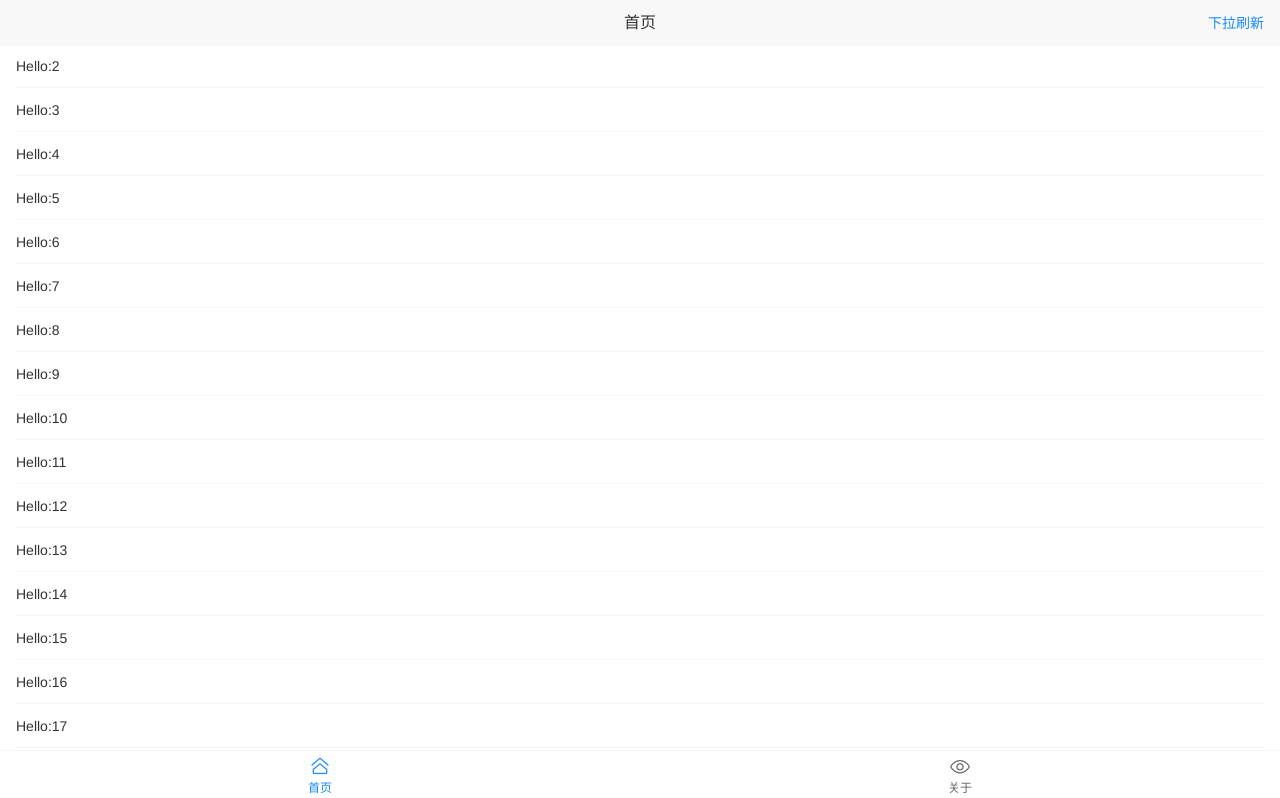
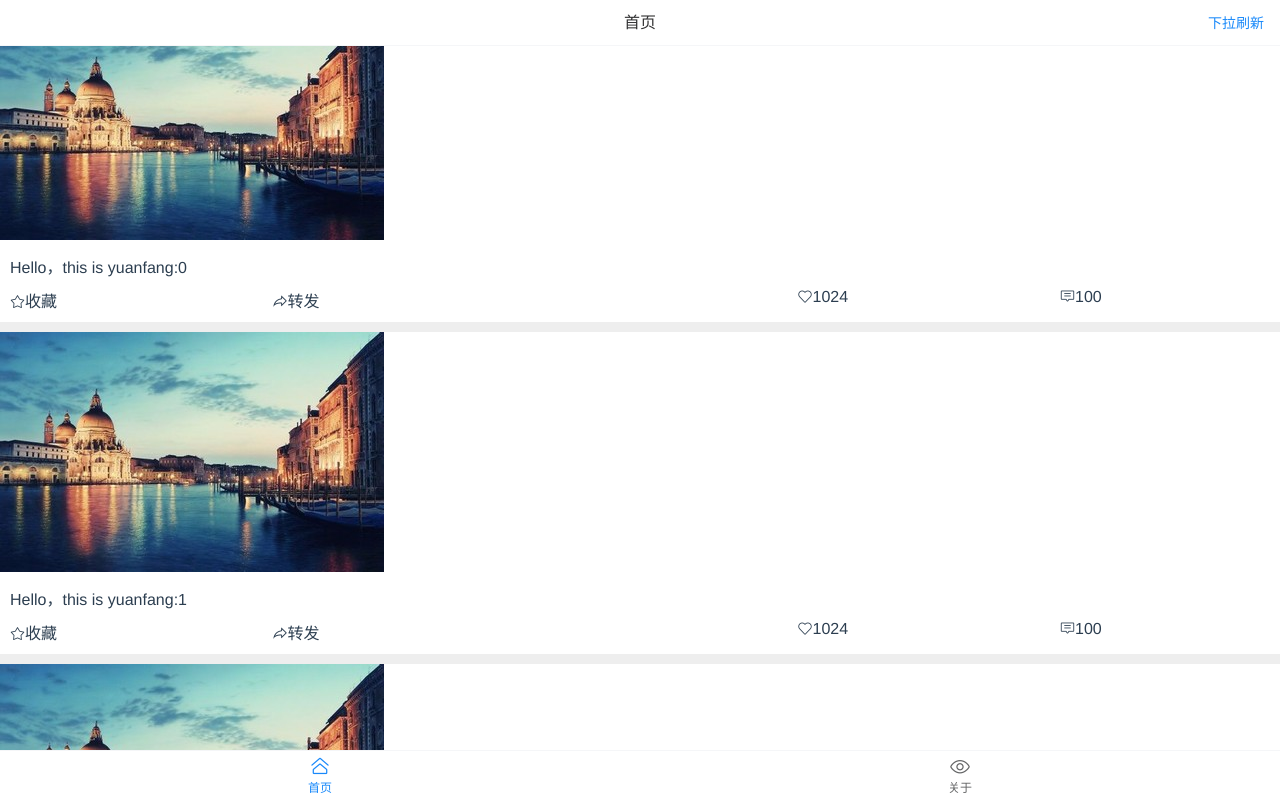
Before and after one commit to iyuanfang/vant_study, a Vue app: page /#/ in a window 1280 px wide. Shown: the top 798 px of the page. Built offline with nearby package versions, Linux system fonts and the light colour scheme.

Commit message:
仿微信视频号

```diff
--- a/src/views/About.vue
+++ b/src/views/About.vue
@@ -2,7 +2,7 @@
 <div class="about">
     <van-nav-bar title="关于" right-text="点赞" class="navbar" />
     <van-row class="row">
-        <van-col span="8">
+        <van-col span="5">
             <van-image round width="80px" height="80px" src="https://img.yzcdn.cn/vant/cat.jpeg" />
         </van-col>
         <van-col span="12" offset="2">
@@ -21,11 +21,11 @@
 
 <style>
 .about {
-    background-color: #f8f8f8;
+    background-color: #EEEEEE;
 }
 
 .navbar {
-    background-color: #f8f8f8;
+    background-color: #EEEEEE;
     color: black;
 }
 
--- a/src/views/Home.vue
+++ b/src/views/Home.vue
@@ -2,8 +2,29 @@
 <div class="home">
     <van-nav-bar title="首页" right-text="下拉刷新" fixed class="navbar" />
     <van-pull-refresh v-model="refreshing" @refresh="onRefresh">
-        <van-list v-model:loading="loading" :finished="finished" finished-text="没有更多了" @load="onLoad">
-            <van-cell v-for="item in list" :key="item.id" :title="item.title" />
+        <van-list v-model:loading="loading" :finished="finished" finished-text="没有更多了" @load="onLoad" class="list">
+            <van-row v-for="item of list" :key="item.id" class="row">
+                <van-col span="24">
+                    <van-image :src="require('../assets/fengjing.jpg')" />
+                    <div class="content">
+                        <div class="van-multi-ellipsis--l3">{{item.content}}</div>
+                        <van-row class="view">
+                            <van-col span="4">
+                                <van-icon name="star-o" size="15" />收藏
+                            </van-col>
+                            <van-col span="4" offset="1">
+                                <van-icon name="share-o" size="15" />转发
+                            </van-col>
+                            <van-col span="4" offset="6">
+                                <van-icon name="like-o" size="15" />1024
+                            </van-col>
+                            <van-col span="4" offset="1">
+                                <van-icon name="comment-o" size="15" />100
+                            </van-col>
+                        </van-row>
+                    </div>
+                </van-col>
+            </van-row>
         </van-list>
     </van-pull-refresh>
 </div>
@@ -27,17 +48,18 @@ export default {
                     this.refreshing = false;
                 }
 
-                for (let i = 0; i < 10; i++) {
-                    let id = this.list.length + 1;
-                    let title = "Hello:" + id;
+                for (let i = 0; i < 3; i++) {
+                    let id = this.list.length; //当前值
+                    let content = "Hello，this is yuanfang:" + id;
+
                     this.list.push({
                         id: id,
-                        title: title
+                        content: content
                     });
                 }
                 this.loading = false;
 
-                if (this.list.length >= 40) {
+                if (this.list.length >= 100) {
                     this.finished = true;
                 }
             }, 1000);
@@ -55,13 +77,25 @@ export default {
 };
 </script>
 
-<style scoped>
+<style>
 .home {
-    background-color: #f8f8f8;
+    background-color: #EEEEEE;
 }
 
-.navbar {
-    background-color: #f8f8f8;
-    color: black;
+.row {
+    margin-bottom: 10px;
+    background-color: white;
+}
+
+.van-multi-ellipsis--l3 {
+    margin: 10px 0;
+}
+
+.content {
+    padding: 0 10px 10px 10px;
+}
+
+.view {
+    font-size: medium;
 }
 </style>
```
Also changed, not shown: src/assets/fengjing.jpg (added).
